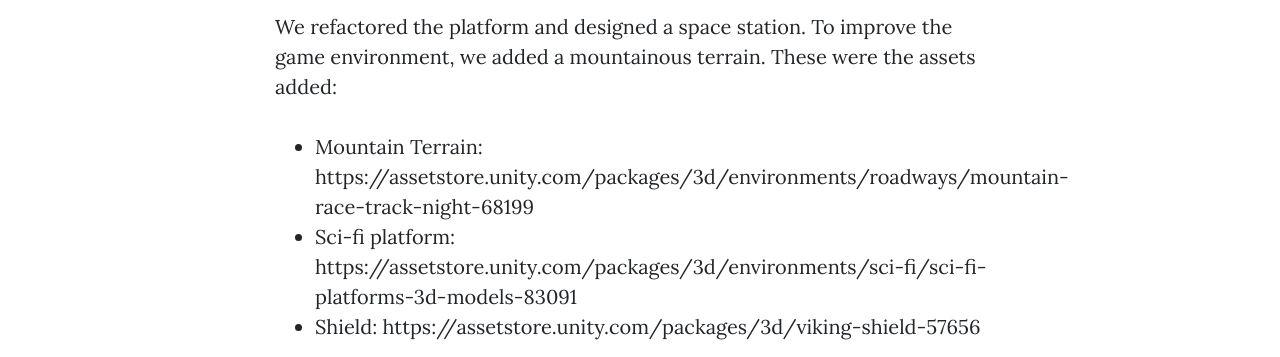
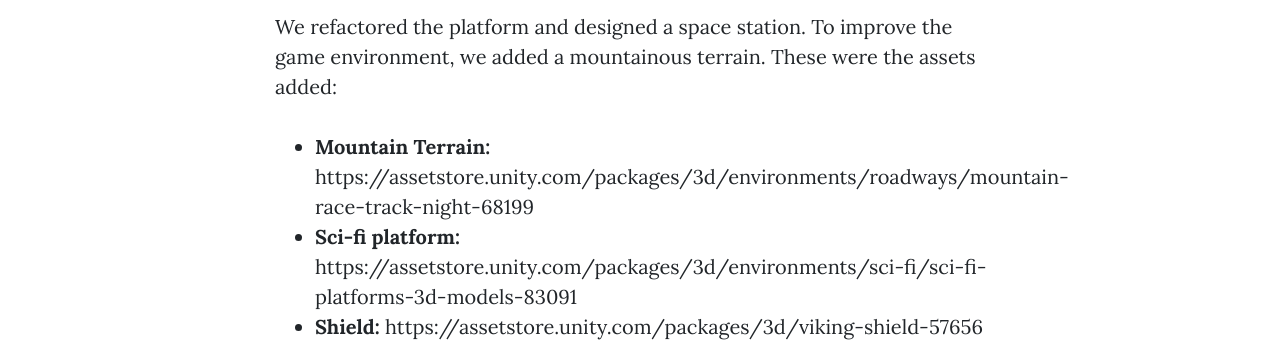
Before and after one commit to xr-games-infinitywar/xr-games-infinitywar.github.io, a website: page post9.html in a window 1280 px wide. Shown: the part 860-1217 px from the top of the page. Drawn offline with nearby package versions, Linux system fonts and the light colour scheme.

Commit message:
Update post9.html

```diff
--- a/post9.html
+++ b/post9.html
@@ -80,9 +80,9 @@
           <h2 class="section-heading">Environment</h2>
           <p> We refactored the platform and designed a space station. To improve the game environment, we added a mountainous terrain. These were the assets added:</p>
           <ul>
-            <li>Mountain Terrain: <a href="https://assetstore.unity.com/packages/3d/environments/roadways/mountain-race-track-night-68199">https://assetstore.unity.com/packages/3d/environments/roadways/mountain-race-track-night-68199</a></li>
-            <li>Sci-fi platform: <a href="https://assetstore.unity.com/packages/3d/environments/sci-fi/sci-fi-platforms-3d-models-83091">https://assetstore.unity.com/packages/3d/environments/sci-fi/sci-fi-platforms-3d-models-83091</a></li>
-            <li>Shield: <a href="https://assetstore.unity.com/packages/3d/viking-shield-57656">https://assetstore.unity.com/packages/3d/viking-shield-57656</a></li>
+            <li><strong>Mountain Terrain: </strong><a href="https://assetstore.unity.com/packages/3d/environments/roadways/mountain-race-track-night-68199">https://assetstore.unity.com/packages/3d/environments/roadways/mountain-race-track-night-68199</a></li>
+            <li><strong>Sci-fi platform: </strong><a href="https://assetstore.unity.com/packages/3d/environments/sci-fi/sci-fi-platforms-3d-models-83091">https://assetstore.unity.com/packages/3d/environments/sci-fi/sci-fi-platforms-3d-models-83091</a></li>
+            <li><strong>Shield: </strong><a href="https://assetstore.unity.com/packages/3d/viking-shield-57656">https://assetstore.unity.com/packages/3d/viking-shield-57656</a></li>
           </ul>
 
           <img src = "" alt = "image1">
```
